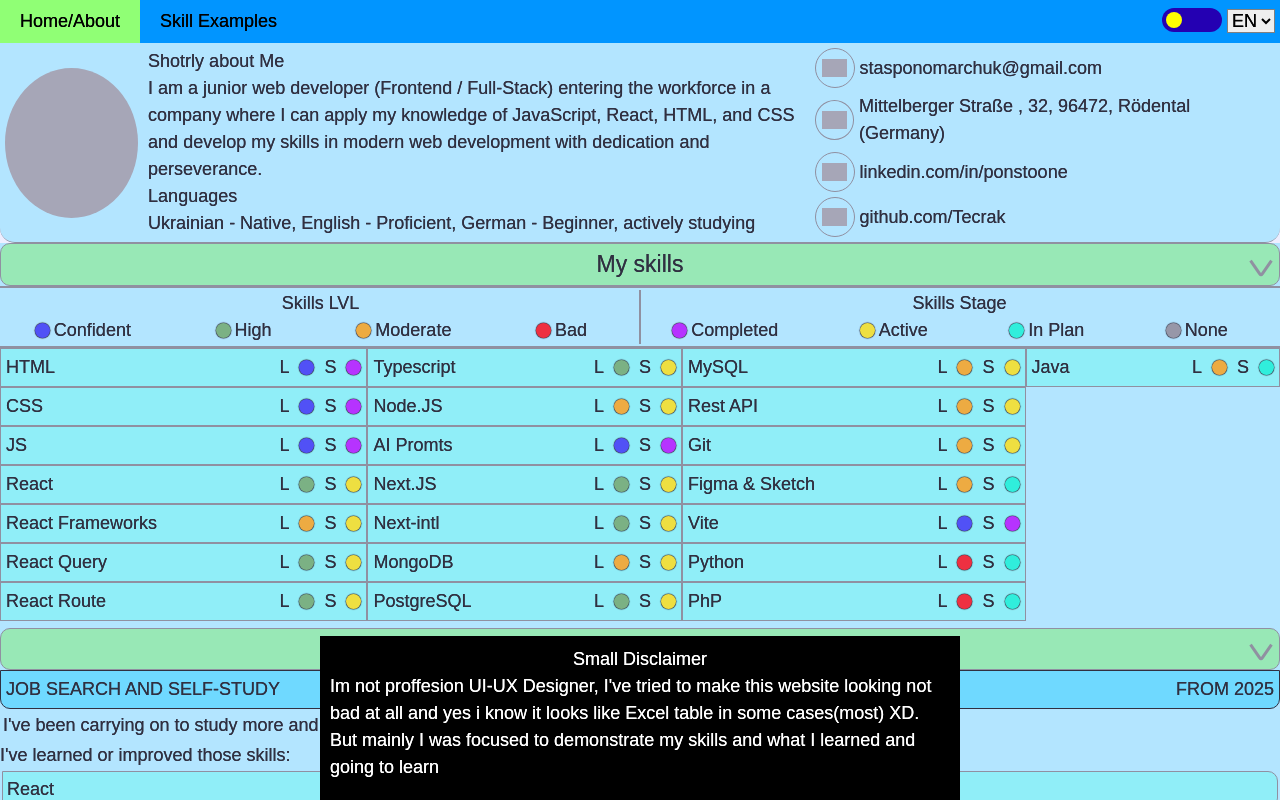
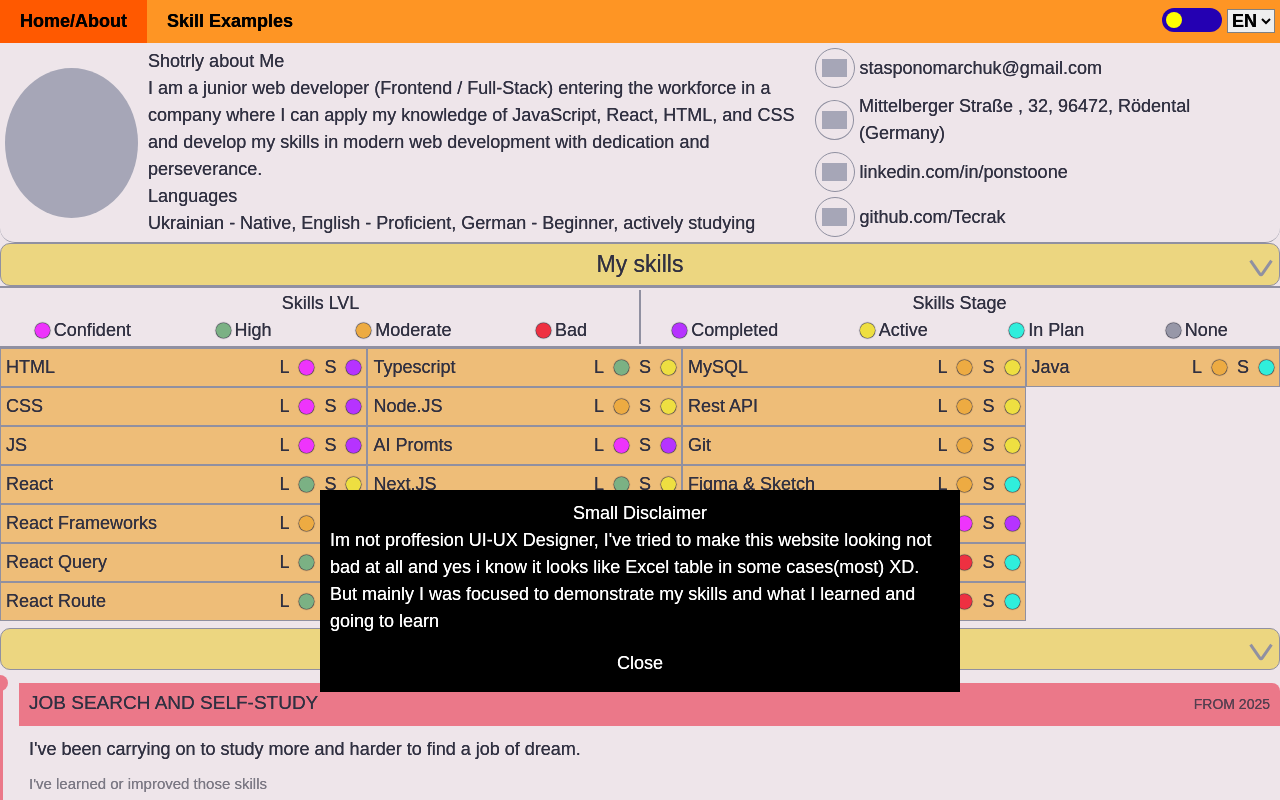
Before and after one commit to Tecrak/portfolio, a Next.js app: page /en in a window 1280 px wide. Shown: the top 800 px of the page. Built offline with nearby package versions, Linux system fonts and the light colour scheme; grey boxes are pictures that could not be loaded.

Commit message:
MAJOR DESIGN UPDATE

```diff
--- a/app/[locale]/components/ExpList.tsx
+++ b/app/[locale]/components/ExpList.tsx
@@ -10,26 +10,22 @@ export default function ExpList() {
   return (
     <>
       <BlockToClose id="expToClose">
+        <div className="exp_timeline">
           {EXP_LIST.map((list) => (
-          <div key={list.id}>
+            <div key={list.id} className="exp_timeline_item">
+              <div className="exp_timeline_line" />
+              <div className="exp_timeline_content">
                 <div className="exp_header">
                   <div className="exp_title_date">
-                <div className="exp_title">
                     <h3>{t(`${list.id}.title`)}</h3>
+                    <span className="exp_date">{t(`${list.id}.date`)}</span>
                   </div>
-                <div className="exp_date">{t(`${list.id}.date`)}</div>
-              </div>
-              <div className="exp_place">
-                <p>{t(`${list.id}.place`)}</p>
-              </div>
+                  <p className="exp_place">{t(`${list.id}.place`)}</p>
                 </div>
                 <div className="exp_main">
-              <div className="exp_about">
-                <p>{t(`${list.id}.description`)}</p>
-              </div>
-              <h2>{t("h2")}:</h2>
-              <div className="exp_list">
-                <ul>
+                  <p className="exp_about">{t(`${list.id}.description`)}</p>
+                  <p className="exp_skills_label">{t("h2")}</p>
+                  <ul className="exp_list">
                     {list.earnedExp.map((exp) => (
                       <li key={exp}>{exp}</li>
                     ))}
@@ -38,6 +34,7 @@ export default function ExpList() {
               </div>
             </div>
           ))}
+        </div>
       </BlockToClose>
     </>
   );
--- a/app/[locale]/components/closingButton.tsx
+++ b/app/[locale]/components/closingButton.tsx
@@ -1,6 +1,7 @@
 "use client";
 import { useState, useRef, useEffect } from "react";
 import "../styles/page.css";
+import "./styles/closingBttn.css";
 
 const closedBlocks = new Set<string>();
 
--- a/app/[locale]/components/styles/ExpList.css
+++ b/app/[locale]/components/styles/ExpList.css
@@ -1,96 +1,106 @@
-.experience_content {
+.exp_timeline {
+  display: flex;
+  flex-direction: column;
+  padding: 8px 0;
+}
+
+.exp_timeline_item {
+  display: grid;
+  grid-template-columns: 3px 1fr;
+  gap: 0 16px;
   position: relative;
-  overflow: hidden;
-  background: rgba(var(--bg));
-  z-index: 2;
+  margin-top: 5px;
 }
-.experiment {
-  /* background: red; */
-  width: 15px;
-  height: 15px;
-  position: absolute;
-  right: 0%;
-  transform: translate(-70%, -180%);
-  z-index: 2;
-  cursor: pointer;
+.exp_timeline_line {
+  background: var(--head-nice-bg);
+  border-radius: 2px;
+  position: relative;
 }
-.experiment::before {
+
+.exp_timeline_line::before {
   content: "";
   position: absolute;
-  height: 19px;
-  transform: rotate(35deg);
-  border-radius: 0px 0px 10px 0px;
-  left: 10px;
-  width: 3px;
-  background: grey;
-  transition: transform 0.4s ease-in-out;
+  background: var(--head-nice-bg);
+  width: 16px;
+  transform: translate(-50%, -50%);
+  border-radius: 50%;
+  height: 16px;
 }
 
-.experiment::after {
-  content: "";
-  position: absolute;
-  height: 19px;
-  transform: rotate(-35deg);
-  border-radius: 0px 0px 0px 10px;
-  width: 3px;
-  background: grey;
-  transition: transform 0.4s ease-in-out;
-}
-.experiment.closed::before {
-  transform: rotate(-35deg);
-}
-.page-content {
-  width: 100%;
-}
-.experiment.closed::after {
-  transform: rotate(35deg);
+.exp_timeline_content {
+  padding-bottom: 16px;
 }
 
-.exp_content > * {
-  padding: 0px 3px;
-}
 .exp_header {
-  background: var(--skill-bg-hover);
-  padding: 5px;
-  border-radius: 0px 0px 10px 10px;
-  border: 1px black solid;
+  background: var(--head-nice-bg);
+  padding: 6px 10px;
+  border-radius: 0px 8px 0px 0px;
 }
 
 .exp_title_date {
   display: flex;
   justify-content: space-between;
+  align-items: baseline;
+  gap: 8px;
+}
+
+.exp_title_date h3 {
+  margin: 0;
+  font-size: 19px;
+}
+
+.exp_date {
+  font-size: 14px;
+  white-space: nowrap;
+  opacity: 0.8;
 }
 
 .exp_place {
-  opacity: 0.7;
+  margin: 2px 0 0;
+  font-size: 15px;
+  opacity: 0.65;
 }
+
+.exp_main {
+  padding: 10px;
+  border: 1px solid var(--exp-border);
+  border-top: none;
+  border-radius: 0px 0px 8px 0px;
+}
+
 .exp_about {
-  width: 50%;
-  padding: 3px;
+  margin: 0 0 10px;
+  line-height: 1.55;
+  font-size: 18px;
 }
+
+.exp_skills_label {
+  font-size: 15px;
+  opacity: 0.6;
+  margin: 0 0 6px;
+}
+
 .exp_list {
+  list-style: none;
+  padding: 0;
+  margin: 0;
+  display: grid;
+  grid-template-columns: repeat(auto-fill, minmax(160px, 1fr));
+  gap: 4px;
+}
+
+.exp_list li {
+  font-size: 17px;
+  padding: 3px 8px;
+  background: var(--skill-bg);
+  border-left: 3px solid var(--head-nice-bg);
+  border-radius: 0px 4px 4px 0px;
   display: flex;
+  align-items: center;
+  cursor: pointer;
+  transition: transform 0.15s ease;
 }
-.exp_list > ul {
-  display: flex;
-  height: 17vw;
-  flex-wrap: wrap;
-  width: 100%;
-  flex-direction: column;
-  position: relative;
-  z-index: 1;
+
+.exp_list li:hover {
+  transform: scale(1.02);
 }
-.exp_list > ul > li {
-  background: var(--skill-bg);
-  border: 1.5px grey solid;
-  margin-left: 10px;
-  text-wrap: wrap;
-  margin: 2px;
-  padding: 4px;
-  max-width: 95%;
-  border-radius: 0px 10px 10px 0px;
-  cursor: pointer;
-}
-.exp_list > ul > li:hover {
-  transform: scale(1.01);
-}
--- /dev/null
+++ b/app/[locale]/components/styles/closingBttn.css
@@ -0,0 +1,37 @@
+.experiment {
+  width: 15px;
+  height: 15px;
+  position: absolute;
+  right: 0%;
+  transform: translate(-70%, -180%);
+  z-index: 2;
+  cursor: pointer;
+}
+.experiment::before {
+  content: "";
+  position: absolute;
+  height: 19px;
+  transform: rotate(35deg);
+  border-radius: 0px 0px 10px 0px;
+  left: 10px;
+  width: 3px;
+  background: grey;
+  transition: transform 0.4s ease-in-out;
+}
+
+.experiment::after {
+  content: "";
+  position: absolute;
+  height: 19px;
+  transform: rotate(-35deg);
+  border-radius: 0px 0px 0px 10px;
+  width: 3px;
+  background: grey;
+  transition: transform 0.4s ease-in-out;
+}
+.experiment.closed::before {
+  transform: rotate(-35deg);
+}
+.experiment.closed::after {
+  transform: rotate(35deg);
+}
--- a/app/[locale]/components/styles/education.css
+++ b/app/[locale]/components/styles/education.css
@@ -1,11 +1,3 @@
-:root {
-  --ball-color: white;
-  --edu--head--bg: rgb(97, 255, 189);
-}
-.dark {
-  --ball-color: black;
-  --edu--head--bg: rgb(40, 100, 3);
-}
 .education_content {
   display: flex;
   flex-wrap: wrap;
@@ -24,7 +16,7 @@
   top: 0;
 }
 .education_info {
-  background: var(--edu--head--bg);
+  background: var(--head-nice-bg);
   border-radius: 30px 30px 0px 0px;
   padding: 8px 14px 0px 10px;
 }
@@ -34,7 +26,7 @@
   box-sizing: border-box;
   background: rgba(128, 128, 128, 0.168);
   border-radius: 30px;
-  box-shadow: 0px 0px 0px 0.8px rgb(0, 255, 34);
+  box-shadow: 0px 0px 0px 0.8px rgb(253, 120, 58);
 }
 
 .education_item:nth-child(even) {
@@ -49,7 +41,7 @@
   height: 10px;
   border-radius: 100%;
   z-index: 3;
-  background: var(--ball-color);
+  background: var(--bg);
   border: 2px grey solid;
 }
 
--- a/app/[locale]/lang/de.json
+++ b/app/[locale]/lang/de.json
@@ -86,7 +86,7 @@
       {
         "id": 2,
         "Lvl": "Allgemeine Hochschulreife (vollständige Sekundarschulbildung)",
-        "Date": "Abschluss im Jahr 2022",
+        "Date": "Abschluss 2022",
         "Place": "Lyzeum Nr. 2 Stryzhavka, Stryzhavka, Ukraine",
         "Marks": "Durchschnittsnote: 1,7; Informatik: 1,0 (deutsches Notensystem)",
         "Description": "Abschluss der vollständigen allgemeinen Sekundarschulbildung am Lyzeum Nr. 2 in Stryzhavka mit einem Durchschnitt von 10 Punkten sowie der Bestnote 12 im Fach Informatik. Aktive Teilnahme an Olympiaden in Informatik und Geografie. Mitglied des Organisationsteams der Schule. Unterstützung von Schülern und Lehrkräften bei Computerproblemen und anderen technischen Anliegen."
--- a/app/[locale]/styles/globals.css
+++ b/app/[locale]/styles/globals.css
@@ -4,12 +4,10 @@
 
 :root {
   --txt-shadow: 0px 0px 0px;
-  --bg: rgb(255, 255, 255);
 }
 
 .dark {
   --txt-shadow: 0.3px 0.3px 0.4px rgba(0, 0, 0, 0.729);
-  --bg: rgb(0, 0, 0);
 }
 
 * {
--- a/app/[locale]/styles/layout.css
+++ b/app/[locale]/styles/layout.css
@@ -1,12 +1,12 @@
 :root {
-  --nav-bg: rgb(1, 149, 255); /* light */
-  --nav-bttn-hover: rgb(144, 255, 117);
+  --nav-bg: rgb(254, 149, 36); /* light */
+  --nav-bttn-hover: rgb(255, 89, 0);
   --slider-circle: rgb(255, 255, 0);
   --slider-bg: #2400b2;
   transition: 0.4s;
 }
 .dark {
-  --nav-bg: rgb(67, 0, 250); /* dark */
+  --nav-bg: rgb(0, 28, 207); /* dark */
   --nav-bttn-hover: rgb(1, 7, 122);
   --slider-circle: #2400b2;
   --slider-bg: rgb(255, 255, 0);
@@ -21,6 +21,7 @@
   position: relative;
   align-items: center;
   font-size: 20px;
+  font-weight: bold;
 }
 .navigationItems a {
   padding: 8px 20px;
--- a/app/[locale]/styles/page.css
+++ b/app/[locale]/styles/page.css
@@ -1,17 +1,19 @@
 :root {
   --h2-section: 23px;
-  --bg: 176, 242, 255;
-  --skill-bg: rgb(129, 255, 245);
-  --headers: rgb(139, 246, 157);
-  --skill-bg-hover: rgb(84, 226, 254);
+  --bg: rgb(254, 243, 226);
+  --skill-bg: rgb(255, 189, 74);
+  --headers: rgb(252, 222, 85);
+  --skill-bg-hover: rgb(254, 228, 84);
   --skill-li-border: grey;
+  --head-nice-bg: rgb(251, 97, 97);
 }
 .dark {
-  --bg: 16, 1, 47;
-  --headers: rgb(66, 0, 97);
-  --skill-bg: rgb(37, 31, 95);
+  --bg: rgb(9, 29, 64);
+  --headers: rgb(19, 34, 132);
+  --skill-bg: rgb(33, 57, 176);
   --skill-bg-hover: rgb(84, 0, 0);
   --skill-li-border: black;
+  --head-nice-bg: rgb(151, 50, 3);
 }
 
 /* ---WELCOME WINDOW--- */
--- a/app/config/skills.ts
+++ b/app/config/skills.ts
@@ -2,7 +2,7 @@ type skillLvlKey = "Confident" | "High" | "Moderate" | "Bad";
 type skillStageKey = "Completed" | "Active" | "InPlan" | "None";
 
 export const skillLVL: Record<skillLvlKey, { text: string; color: string }> = {
-  Confident: { text: "Confident", color: "rgb(44, 44, 242)" },
+  Confident: { text: "Confident", color: "rgb(255, 6, 251)" },
   High: { text: "High", color: "rgb(100, 173, 90)" },
   Moderate: { text: "Moderate", color: "rgb(253, 165, 2)" },
   Bad: { text: "Bad", color: "rgb(255, 0, 0)" },
```
Lines whose indentation alone changed are shown as unchanged.
